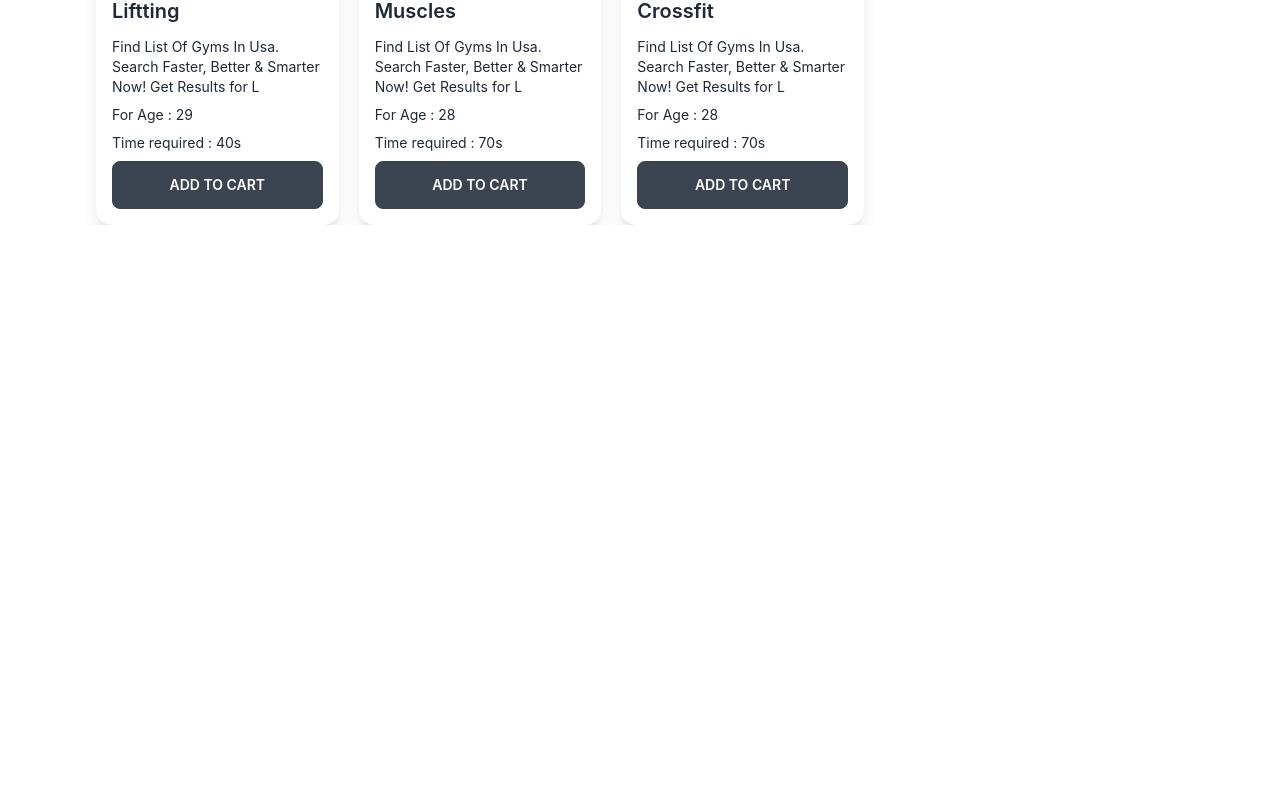
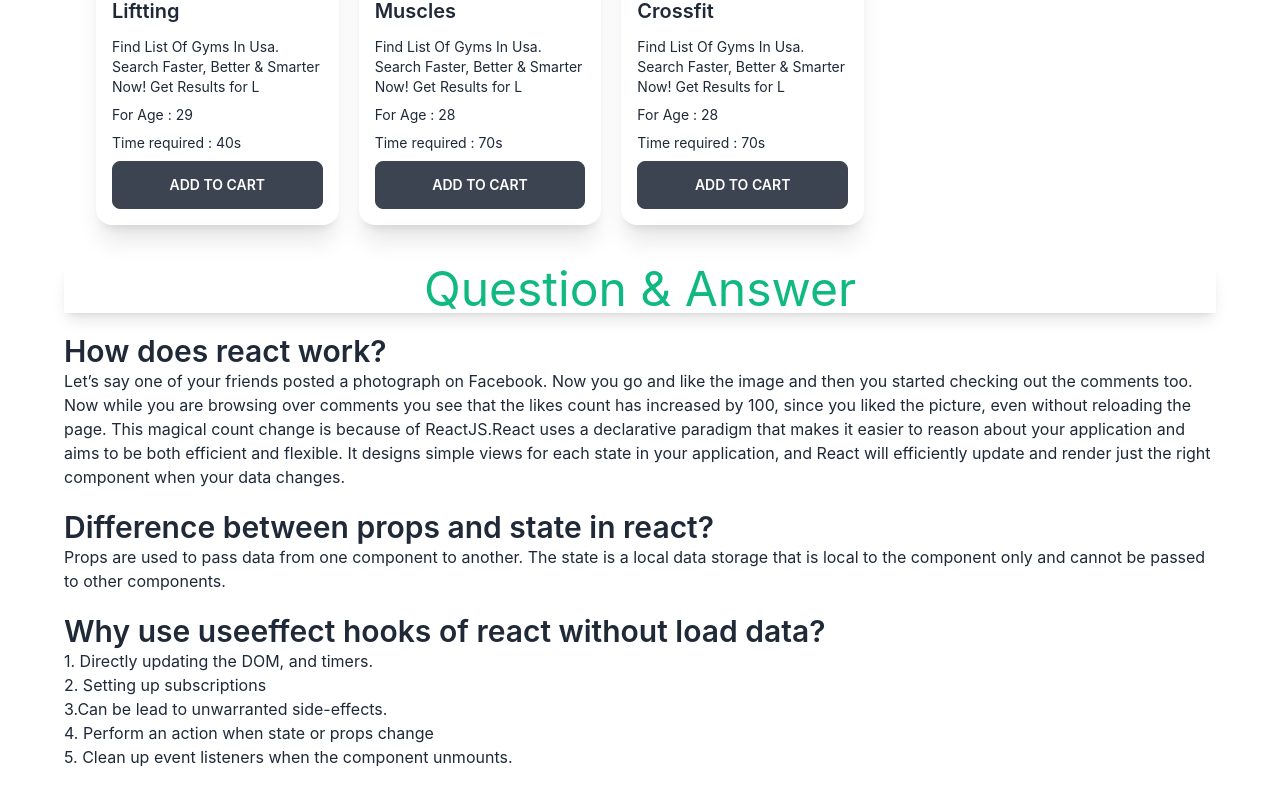
Before and after one commit to Hasanul-Bari755/strong-gym, a React (Create React App) app: page / in a window 1280 px wide. Shown: the part 747-1552 px from the top of the page. Before the commit the page ends 972 px from the top, so only its background shows below. Built offline with nearby package versions, Linux system fonts and the light colour scheme.

Commit message:
question and answer

```diff
--- a/src/App.js
+++ b/src/App.js
@@ -1,11 +1,13 @@
 
 import './App.css';
+import Blog from './components/Blog/Blog';
 import Home from './components/Home/Home';
 
 function App() {
   return (
     <div>
       <Home></Home>
+      <Blog></Blog>
     </div>
   );
 }
--- /dev/null
+++ b/src/components/Blog/Blog.js
@@ -0,0 +1,29 @@
+import React from 'react';
+
+const Blog = () => {
+    return (
+        <div className='w-[90%] mx-auto my-10'>
+            <h1 className='text-center text-5xl text-emerald-500 border-spacing-4 shadow-lg'>Question & Answer</h1>
+            <div>
+                 <div className='mt-5'>
+                <h1 className='font-semibold text-3xl'>How does react work?</h1>
+                <p>Let’s say one of your friends posted a photograph on Facebook. Now you go and like the image and then you started checking out the comments too. Now while you are browsing over comments you see that the likes count has increased by 100, since you liked the picture, even without reloading the page. This magical count change is because of ReactJS.React uses a declarative paradigm that makes it easier to reason about your application and aims to be both efficient and flexible. It designs simple views for each state in your application, and React will efficiently update and render just the right component when your data changes. </p>
+            </div>
+            <div className='mt-5'>
+                <h1 className='font-semibold text-3xl'>Difference between props and state in react?</h1>
+                <p>Props are used to pass data from one component to another. The state is a local data storage that is local to the component only and cannot be passed to other components.</p>
+            </div>
+            <div className='mt-5'>
+                    <h1 className='font-semibold text-3xl'>Why use useeffect hooks of react without load data?</h1>
+                    <h6>1. Directly updating the DOM, and timers.</h6>
+                    <h6>2. Setting up subscriptions</h6>
+                    <h6>3.Can be lead to unwarranted side-effects.</h6>
+                    <h6>4. Perform an action when state or props change</h6>
+                    <h6>5. Clean up event listeners when the component unmounts.</h6>
+            </div>
+           </div>
+        </div>
+    );
+};
+
+export default Blog;
--- a/src/components/Gyms/Gyms.js
+++ b/src/components/Gyms/Gyms.js
@@ -13,7 +13,7 @@ const Gyms = ({carts,setCarts}) => {
         <div>
             <div className='flex mt-5'>
                 <img className='w-10 h-10 rounded' src="https://images.unsplash.com/photo-1517305268957-8d20be2c9b62?ixlib=rb-1.2.1&ixid=MnwxMjA3fDB8MHxzZWFyY2h8OXx8Z3ltJTIwbG9nb3xlbnwwfHwwfHw%3D&auto=format&fit=crop&w=500&q=60" alt="" />
-                 <h1 className='text-3xl font-bold ml-3'>STRONG GYM</h1>
+                 <h1 className='text-3xl font-bold ml-3 text-emerald-500'>STRONG GYM</h1>
             </div>
             <div className='grid grid-cols-1 md:grid-cols-2 lg:grid-cols-3 gap-5 mt-10'>
             {
```
